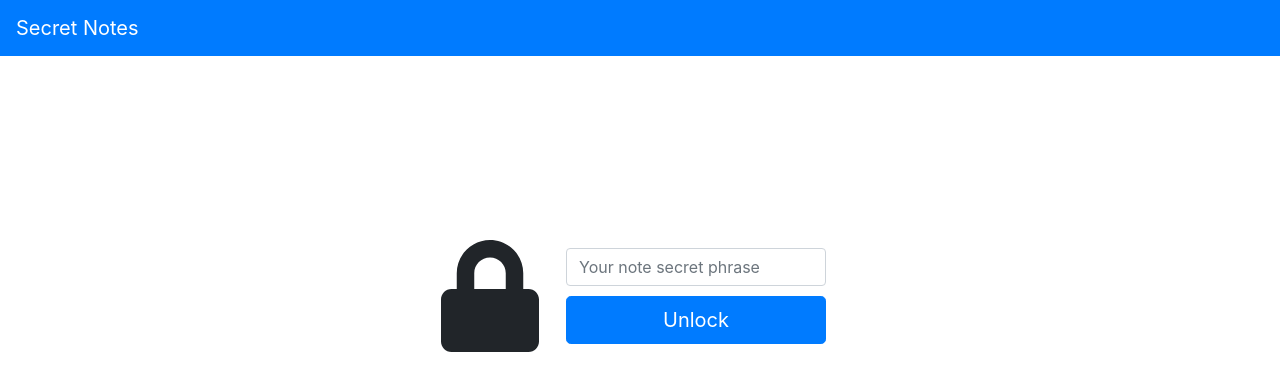
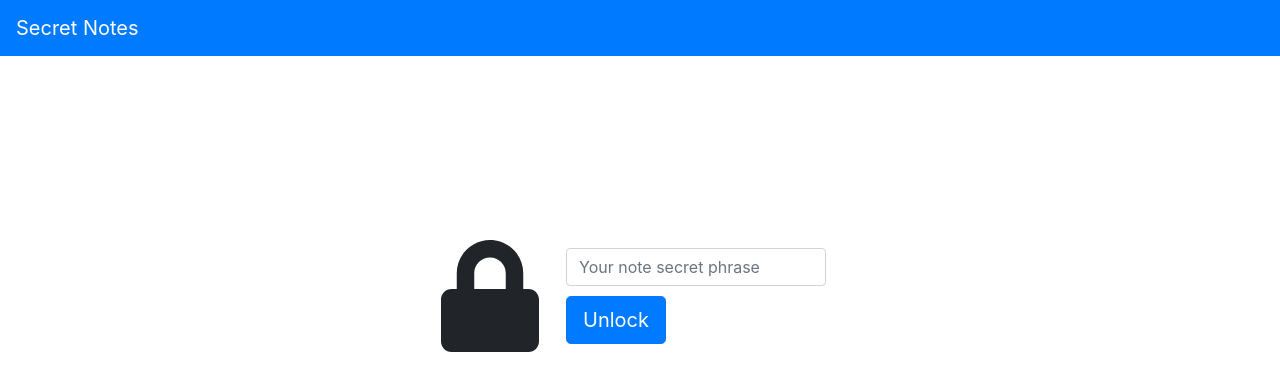
Before and after one commit to fifarafa/secure-notes-client, a React (Create React App) app: page /note/1 in a window 1280 px wide. Shown: the top 390 px of the page. Built offline with nearby package versions, Linux system fonts and the light colour scheme; what aws-amplify, react-alert-template-basic would draw is missing.

Commit message:
add loading button when fetching a note

```diff
--- a/src/UnlockNote.js
+++ b/src/UnlockNote.js
@@ -10,6 +10,8 @@ export default function UnlockNote(props) {
     const [secret, setSecret] = useState('');
     const [isLocked, setIsLocked] = useState(true);
     const [text, setText] = useState("");
+    const [isLoading, setIsLoading] = useState(false);
+
 
     const alert = useAlert();
 
@@ -24,10 +26,9 @@ export default function UnlockNote(props) {
         return API.get(apiName, path, init);
     }
 
-    //TODO set button loading while waiting for response https://react-bootstrap.github.io/components/buttons/
-    function handleUnlock() {
-        console.log(props);
-        getNote().then(response => {
+    async function handleUnlock() {
+        setIsLoading(true);
+        await getNote().then(response => {
             setIsLocked(false);
             setText(response.text)
 
@@ -42,7 +43,8 @@ export default function UnlockNote(props) {
                 default:
                     alert.error("Oops! Something went wrong. Please try again.");
             }
-        })
+        });
+        setIsLoading(false);
     }
 
     return (
@@ -53,8 +55,8 @@ export default function UnlockNote(props) {
                     <FormControl type="password" placeholder="Your note secret phrase"
                                  onChange={e => setSecret(e.target.value)}
                     />
-                    <Button variant="primary" size="lg" block onClick={handleUnlock}>
-                        Unlock
+                    <Button variant="primary" size="lg" disabled={isLoading} onClick={handleUnlock}>
+                        {isLoading ? "Please wait..." : "Unlock"}
                     </Button>
                 </form>
             </div>) :
```
